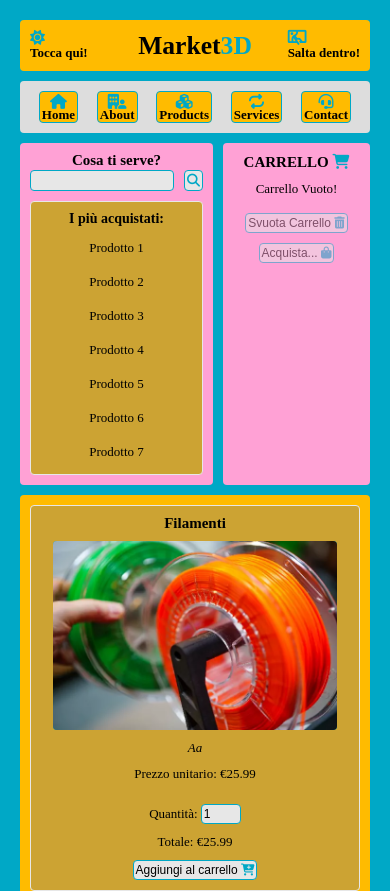
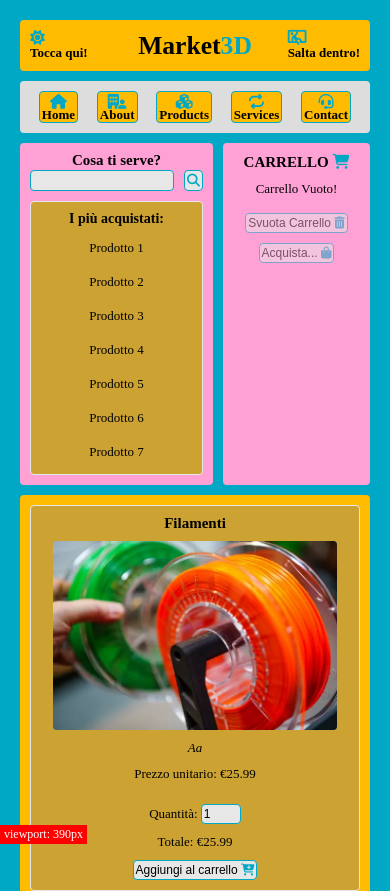
Before and after one commit to FilippoScr/Giugno25-Market3D, a plain HTML site: page index.html in a window 390 px wide. Shown: the top 891 px of the page. Drawn offline with Linux system fonts and the light colour scheme.

Commit message:
risoluzione problemi smartphone

```diff
--- a/CSS/style.css
+++ b/CSS/style.css
@@ -221,6 +221,18 @@ body>div {
     display: flex;
     flex-direction: column;
     gap: 10px;
+}
+
+body::before {
+    content: 'viewport: ' attr(data-vw) 'px';
+    position: fixed;
+    bottom: 0;
+    left: 0;
+    font-size: 12px;
+    background: red;
+    color: white;
+    z-index: 9999;
+    padding: 2px 4px;
 }
 
 /* HEADER */
--- a/index.html
+++ b/index.html
@@ -85,6 +85,9 @@ commento necessario x affiancare main asideCart in MQ 412-767 px, elimina micros
         </footer>
     </div>
     <script src="JS/script.js"></script>
+    <script>
+    document.body.setAttribute("data-vw", window.innerWidth);
+</script>
 </body>
 
 </html>
```
